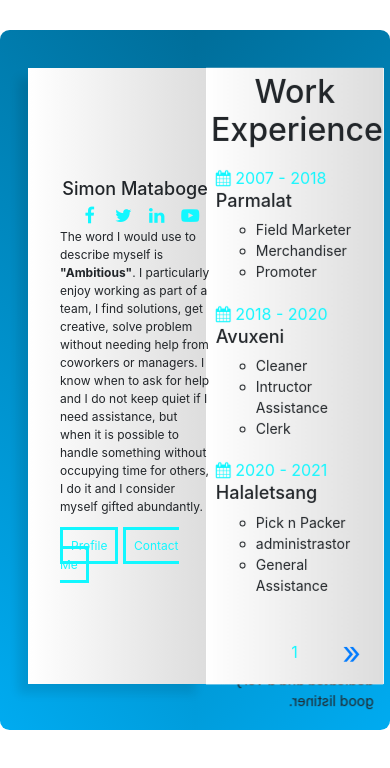
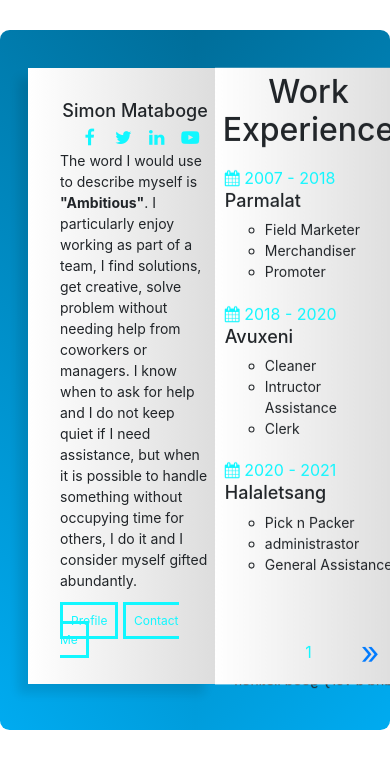
Before and after one commit to simonmataboge/MyCv, a plain HTML site: page index.html in a window 390 px wide. Drawn offline with nearby package versions, Linux system fonts and the light colour scheme; grey boxes are pictures that could not be loaded.

Commit message:
Update index.css

```diff
--- a/index.css
+++ b/index.css
@@ -83,7 +83,10 @@
 
 
 }
-
+@media screen and (max-width:400px ) {
+    .book{
+        width: 100%;
+    }
 .book .book-page {
     position: absolute;
     width: 50%;
@@ -104,7 +107,11 @@
     justify-content: center;
     align-items: center;
 }
-
+@media screen and (max-width:400px ) {
+    .profile-page {
+        justify-content: left;
+    }
+}
 .profile-page img {
     width: 180px;
     height:200px;
@@ -123,7 +130,7 @@
 }
 @media screen and (max-width:400px ) {
     .profile-page p {
-        font-size: 12px;
+        font-size: 14px;
     }
 }
 @media screen and (max-width:1000px ) {
```
